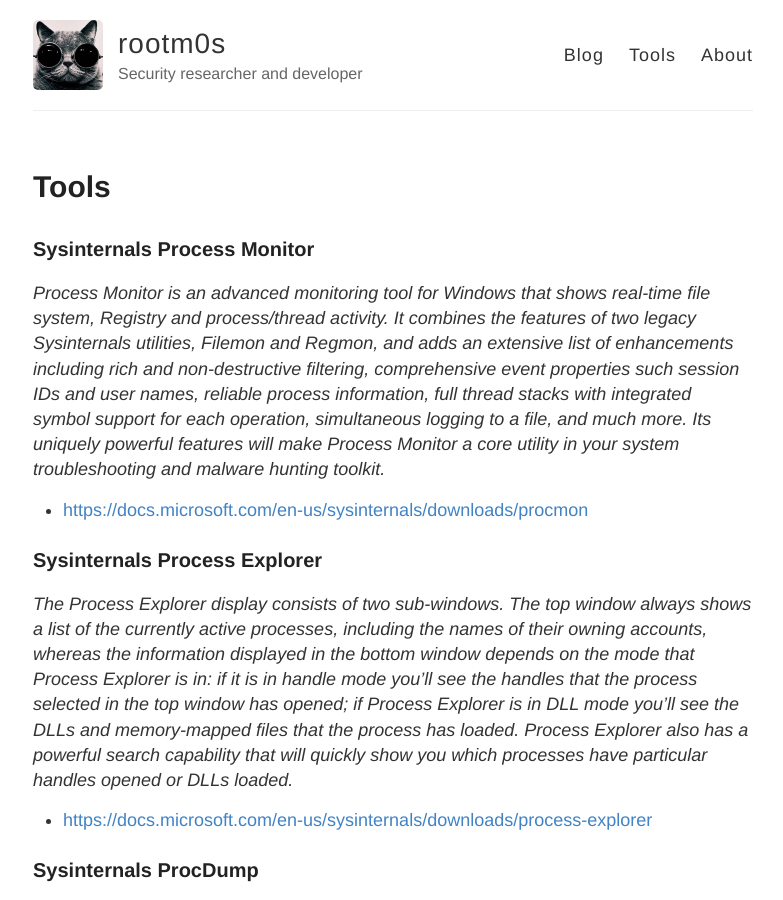
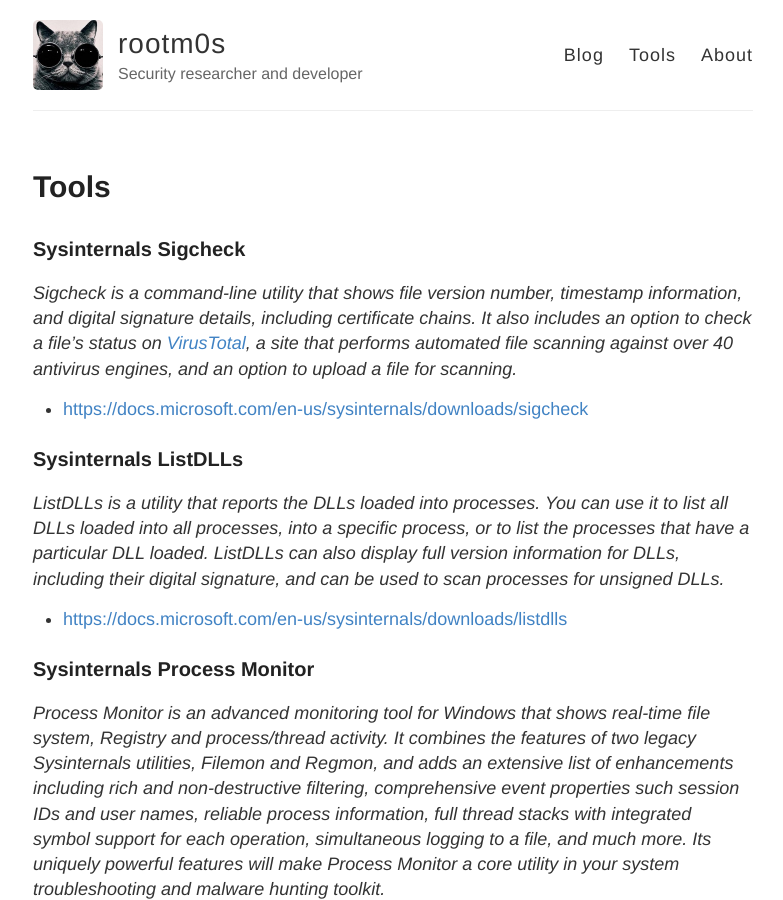
Before and after one commit to rootm0s/rootm0s.github.io, a Jekyll site: the page built from tools.md, in a window 1280 px wide and 900 px high. Shown: the whole window, without its empty margins (247-1030 px from the left). Built offline with Jekyll 4.4.1, drawn with Linux system fonts in a browser that asks for light colours.

Commit message:
Update tools.md

```diff
--- a/tools.md
+++ b/tools.md
@@ -3,6 +3,16 @@ layout: page
 title: Tools
 permalink: /tools/
 ---
+
+### Sysinternals Sigcheck
+*Sigcheck is a command-line utility that shows file version number, timestamp information, and digital signature details, including certificate chains. It also includes an option to check a file’s status on [VirusTotal](https://www.virustotal.com), a site that performs automated file scanning against over 40 antivirus engines, and an option to upload a file for scanning.*
+
+* [https://docs.microsoft.com/en-us/sysinternals/downloads/sigcheck](https://docs.microsoft.com/en-us/sysinternals/downloads/sigcheck)
+
+### Sysinternals ListDLLs
+*ListDLLs is a utility that reports the DLLs loaded into processes. You can use it to list all DLLs loaded into all processes, into a specific process, or to list the processes that have a particular DLL loaded. ListDLLs can also display full version information for DLLs, including their digital signature, and can be used to scan processes for unsigned DLLs.*
+
+* [https://docs.microsoft.com/en-us/sysinternals/downloads/listdlls](https://docs.microsoft.com/en-us/sysinternals/downloads/listdlls)
 
 ### Sysinternals Process Monitor
 *Process Monitor is an advanced monitoring tool for Windows that shows real-time file system, Registry and process/thread activity. It combines the features of two legacy Sysinternals utilities, Filemon and Regmon, and adds an extensive list of enhancements including rich and non-destructive filtering, comprehensive event properties such session IDs and user names, reliable process information, full thread stacks with integrated symbol support for each operation, simultaneous logging to a file, and much more. Its uniquely powerful features will make Process Monitor a core utility in your system troubleshooting and malware hunting toolkit.*
```
